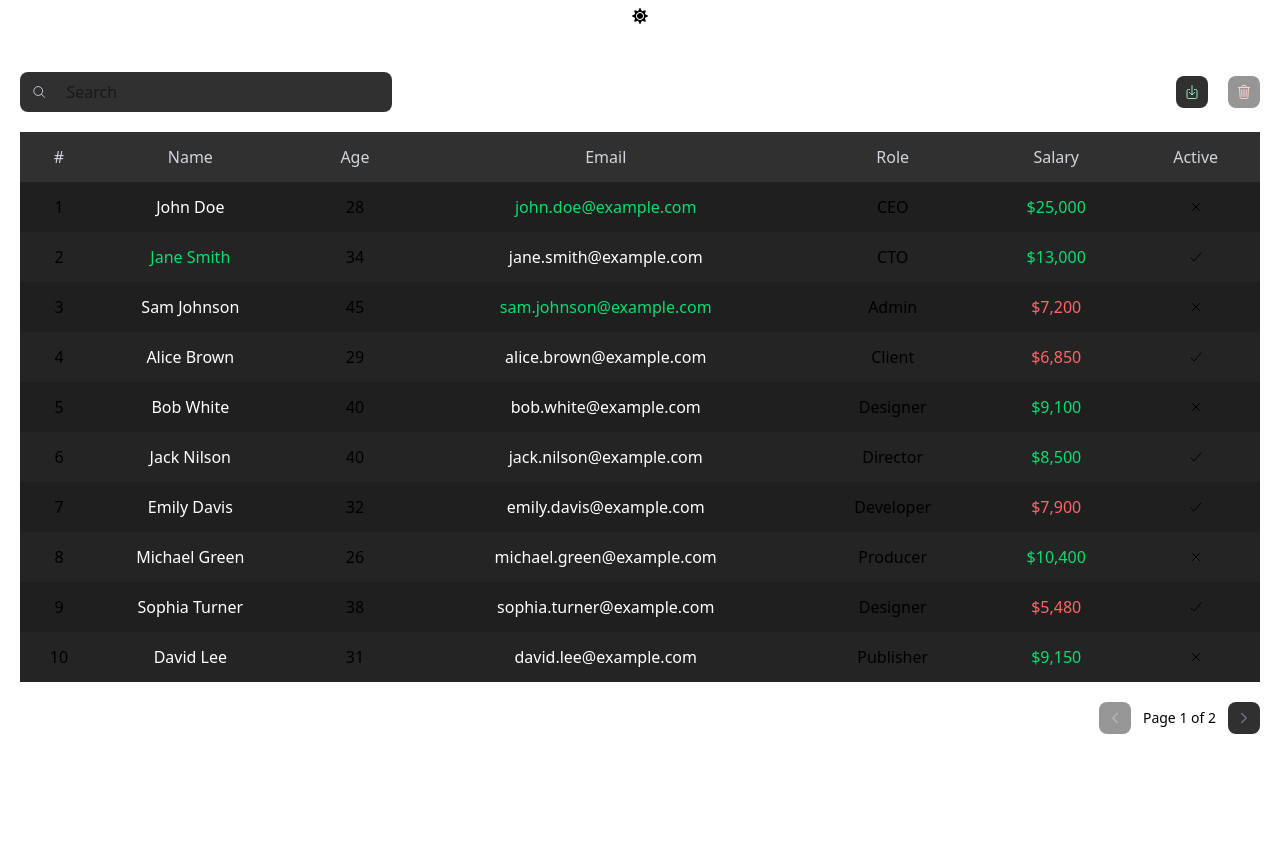
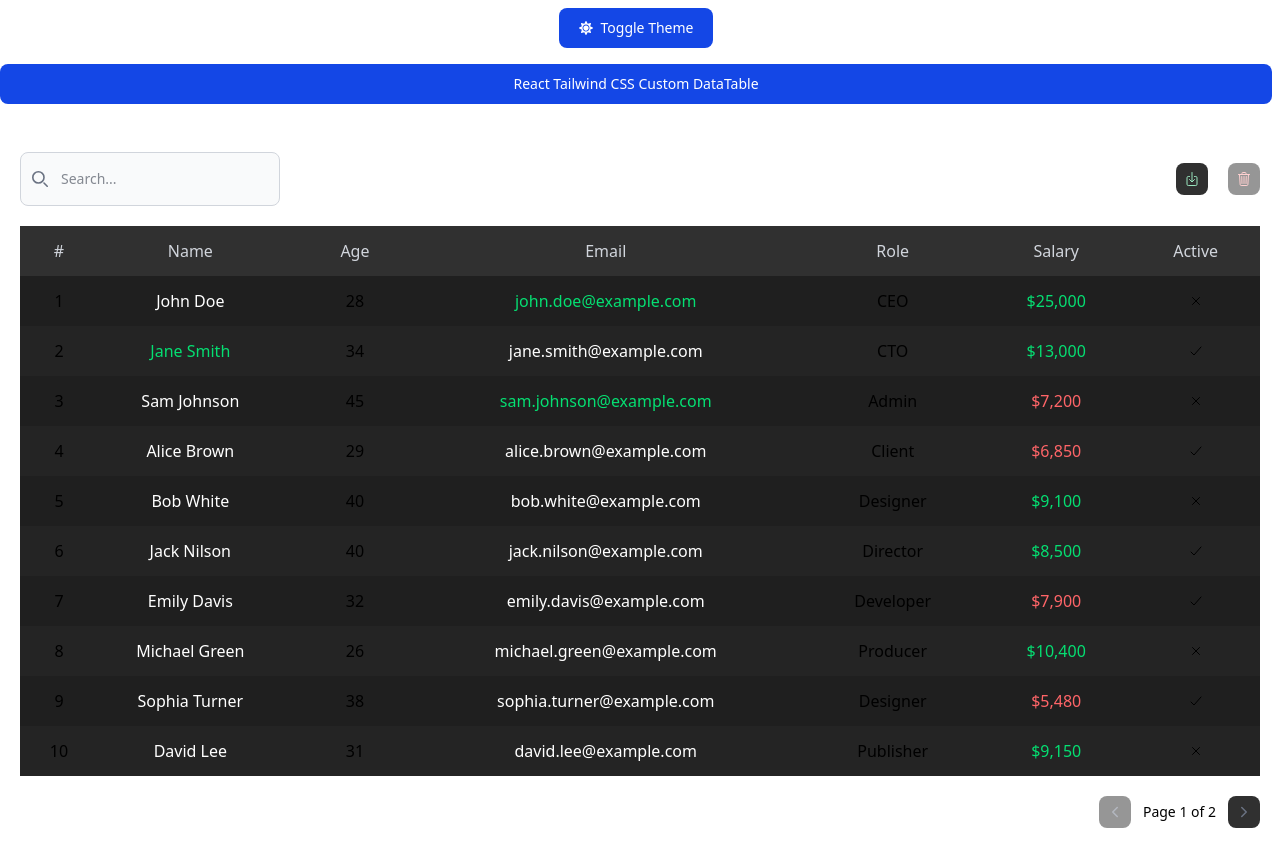
Before and after one commit to maakbarofficial/React-TailwindCSS-Custom-DataTable, a React (Vite) app: page / in a window 1280 px wide. Before the commit the page ends 800 px from the top, so only its background shows below. Built offline with nearby package versions, Linux system fonts and the light colour scheme.

Commit message:
Fix Theme Toggler, Fix UI of Search Input in DataTable

```diff
--- a/src/App.jsx
+++ b/src/App.jsx
@@ -11,9 +11,12 @@ function App() {
   }
 
   return (
-    <div className={`${theme}`}>
+    <div className={`${theme} ${theme === "light" ? "bg-white" : "bg-black"} h-screen`}>
       <div className="flex justify-center items-center p-2">
-        <button onClick={toggleTheme} className="cursor-pointer">{theme === "light" ? <FaSun /> : <FaMoon />}</button>
+        <button onClick={toggleTheme} className="cursor-pointer flex justify-center items-center gap-2 text-white bg-blue-700 hover:bg-blue-800 focus:ring-4 focus:ring-blue-300 font-medium rounded-lg text-sm px-5 py-2.5 me-2 mb-2 dark:bg-blue-600 dark:hover:bg-blue-700 focus:outline-none dark:focus:ring-blue-800">{theme === "light" ? <FaSun /> : <FaMoon />} Toggle Theme</button>
+      </div>
+      <div className="flex justify-center items-center p-2 text-white bg-blue-700 hover:bg-blue-800 focus:ring-4 focus:ring-blue-300 font-medium rounded-lg text-sm px-5 py-2.5 me-2 mb-2 dark:bg-blue-600 dark:hover:bg-blue-700 focus:outline-none dark:focus:ring-blue-800">
+        <h1>React Tailwind CSS Custom DataTable</h1>
       </div>
       <div className="p-5">
         <DataTable data={data} searchBar={true} pagination={true} removableRows={true} excelExport={true} />
--- a/src/DataTable.jsx
+++ b/src/DataTable.jsx
@@ -126,16 +126,43 @@ const DataTable = ({
         <div className="max-w-full overflow-x-auto py-5">
             <div className="flex w-full items-center justify-between mb-5">
                 {searchBar ? (
-                    <div className="flex md:w-[30%] w-[70%] items-center gap-5 rounded-lg px-3 py-2 bg-[#303030]">
-                        <SearchOutline className={"!text-gray-300"} />
-                        <input
-                            type="text"
-                            placeholder="Search"
-                            value={searchTerm}
-                            onChange={handleSearch}
-                            className="w-full outline-none bg-transparent"
-                        />
+                    <div className="max-w-sm">
+                        <label
+                            htmlFor="default-search"
+                            className="mb-2 text-sm font-medium text-gray-900 sr-only dark:text-white"
+                        >
+                            Search
+                        </label>
+                        <div className="relative">
+                            <div className="absolute inset-y-0 start-0 flex items-center ps-3 pointer-events-none">
+                                <svg
+                                    className="w-4 h-4 text-gray-500 dark:text-gray-400"
+                                    aria-hidden="true"
+                                    xmlns="http://www.w3.org/2000/svg"
+                                    fill="none"
+                                    viewBox="0 0 20 20"
+                                >
+                                    <path
+                                        stroke="currentColor"
+                                        strokeLinecap="round"
+                                        strokeLinejoin="round"
+                                        strokeWidth={2}
+                                        d="m19 19-4-4m0-7A7 7 0 1 1 1 8a7 7 0 0 1 14 0Z"
+                                    />
+                                </svg>
+                            </div>
+                            <input
+                                value={searchTerm}
+                                onChange={handleSearch}
+                                type="search"
+                                id="default-search"
+                                className="block w-full p-4 ps-10 text-sm text-gray-900 border border-gray-300 rounded-lg bg-gray-50 focus:ring-blue-500 focus:border-blue-500 dark:bg-gray-700 dark:border-gray-600 dark:placeholder-gray-400 dark:text-white dark:focus:ring-blue-500 dark:focus:border-blue-500"
+                                placeholder="Search..."
+                                required=""
+                            />
+                        </div>
                     </div>
+
                 ) : (
                     <div></div>
                 )}
```
